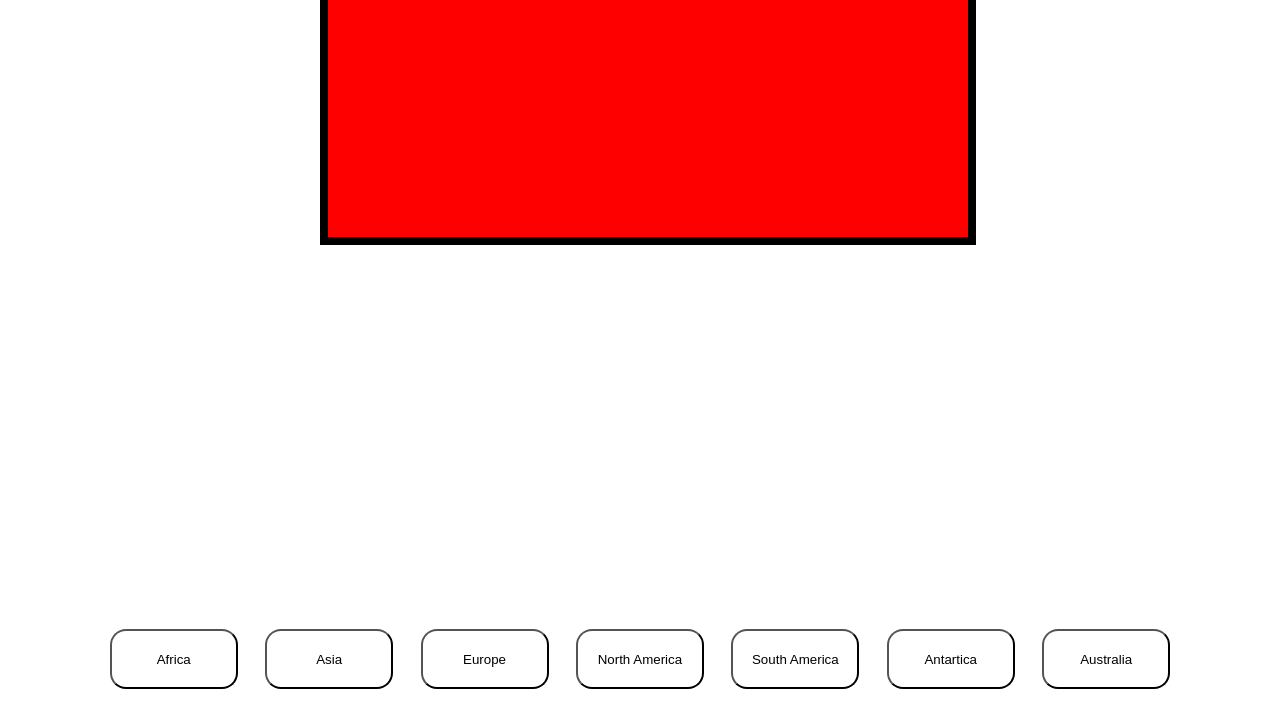
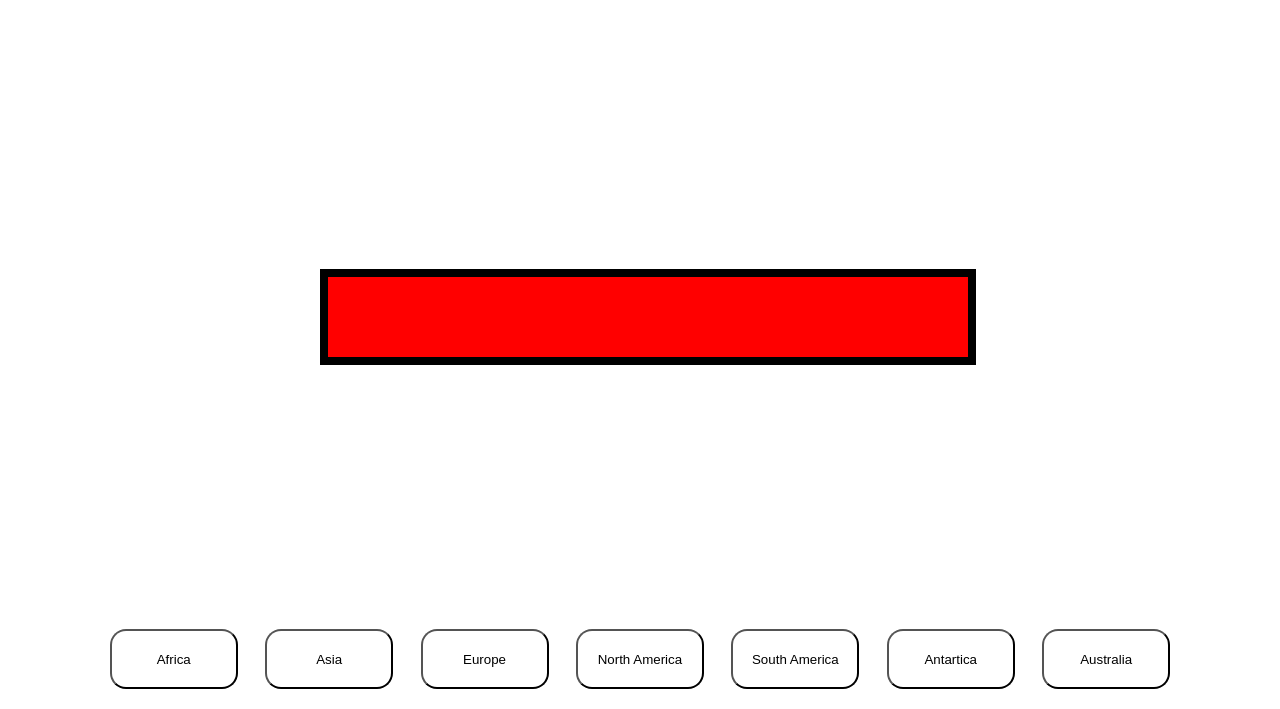
Before and after one commit to bintangparama/continents, a website: page site/index.html in a window 1280 px wide. Shown: the part 91-800 px from the top of the page. Drawn offline with nearby package versions, Linux system fonts and the light colour scheme.

Commit message:
Fix 5
Changed wrong value during changing loading bar.

```diff
--- a/site/index.html
+++ b/site/index.html
@@ -61,11 +61,11 @@
 
         #loading {
             width: 50vw;
-            height: 30vh;
+            height: 10vh;
 
             position: absolute;
             left: 25vw;
-            top: 10vh;
+            top: 45vh;
 
             display: grid;
             grid-template-columns: repeat(7, 1fr);
```
